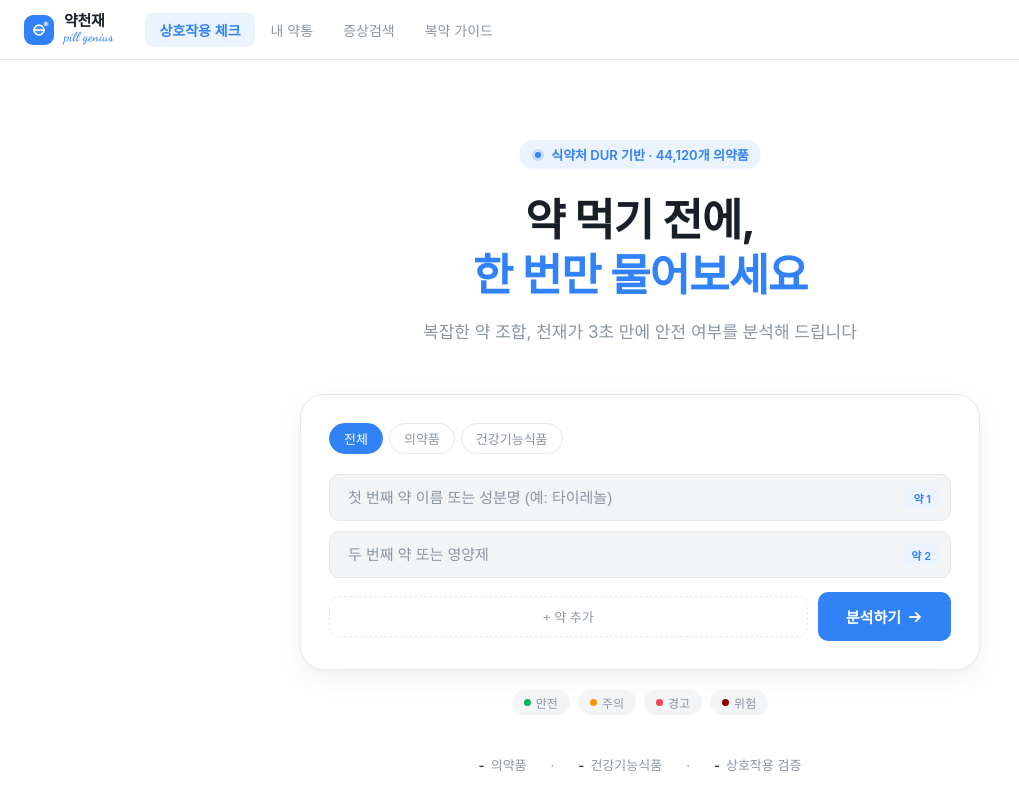
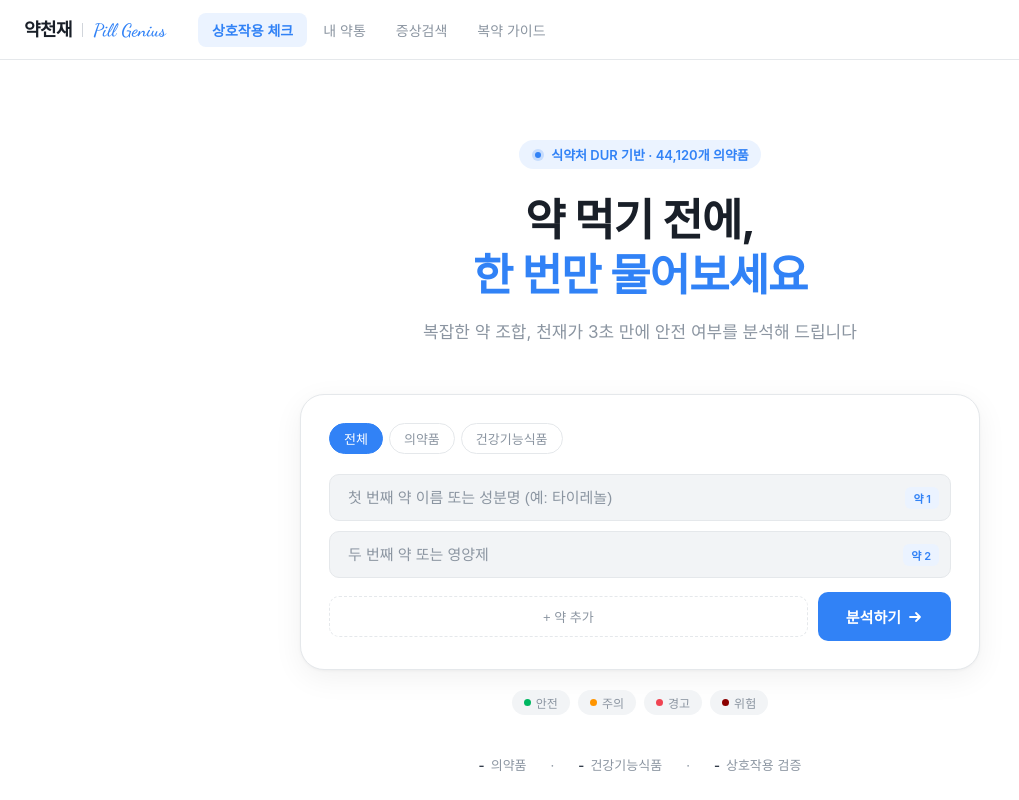
Before and after one commit to betokilab/pillgenius, a website: page public/index.html in a window 1280 px wide. Shown: the top 800 px of the page, without its empty margins (0-1019 px from the left). Drawn offline with Linux system fonts and the light colour scheme; no server answers; a web font is replaced by a local one.

Commit message:
로고 워드마크 - 아이콘 제거, 한글+영문 인라인 타이포

```diff
--- a/public/index.html
+++ b/public/index.html
@@ -67,32 +67,35 @@ nav {
 .nav-logo {
   display: flex;
   align-items: center;
-  gap: 10px;
+  gap: 0;
   cursor: pointer;
   text-decoration: none;
 }
-.nav-logo-lockup {
-  display: flex;
-  flex-direction: column;
-  align-items: flex-start;
-  gap: 0px;
-  line-height: 1;
-}
 .nav-logo-ko {
   font-family: 'Pretendard', sans-serif;
-  font-size: 15px;
-  font-weight: 700;
-  color: var(--text-primary);
-  letter-spacing: -0.3px;
-  line-height: 1.1;
+  font-size: 18px;
+  font-weight: 800;
+  color: #191F28;
+  letter-spacing: -0.5px;
+  line-height: 1;
+  vertical-align: middle;
+}
+.nav-logo-divider {
+  width: 1px;
+  height: 14px;
+  background: #D1D5DB;
+  margin: 0 10px;
+  display: inline-block;
+  vertical-align: middle;
 }
 .nav-logo-en {
   font-family: 'Dancing Script', cursive;
-  font-size: 13px;
+  font-size: 18px;
   font-weight: 600;
-  color: var(--blue);
+  color: #3182F6;
   letter-spacing: 0.2px;
-  line-height: 1.2;
+  line-height: 1;
+  vertical-align: middle;
 }
 .nav-links {
   display: flex;
@@ -694,21 +697,9 @@ footer {
 <!-- ===== 네비게이션 ===== -->
 <nav>
   <span class="nav-logo" onclick="showPage('home')">
-    <!-- 알약 SVG 아이콘 -->
-    <svg width="30" height="30" viewBox="0 0 30 30" fill="none" xmlns="http://www.w3.org/2000/svg">
-      <rect width="30" height="30" rx="9" fill="#3182F6"/>
-      <path d="M10 15C10 12.2386 12.2386 10 15 10C17.7614 10 20 12.2386 20 15C20 17.7614 17.7614 20 15 20C12.2386 20 10 17.7614 10 15Z" fill="white" fill-opacity="0.15"/>
-      <path d="M10 15H20" stroke="white" stroke-width="1.5" stroke-linecap="round"/>
-      <path d="M10 15C10 12.2386 12.2386 10 15 10C17.7614 10 20 12.2386 20 15" stroke="white" stroke-width="1.5" stroke-linecap="round"/>
-      <path d="M10 15C10 17.7614 12.2386 20 15 20C17.7614 20 20 17.7614 20 15" stroke="white" stroke-width="1.5" stroke-linecap="round"/>
-      <circle cx="22" cy="9" r="2.5" fill="#93C5FD"/>
-      <path d="M22 7.8V8.6M21.4 9H22.6" stroke="white" stroke-width="0.9" stroke-linecap="round"/>
-    </svg>
-    <!-- 로고 텍스트: 한글 고딕 + 영문 필기체 -->
-    <div class="nav-logo-lockup">
-      <span class="nav-logo-ko">약천재</span>
-      <span class="nav-logo-en">pill genius</span>
-    </div>
+    <span class="nav-logo-ko">약천재</span>
+    <span class="nav-logo-divider"></span>
+    <span class="nav-logo-en">Pill Genius</span>
   </span>
   <div class="nav-links">
     <button class="nav-link active" onclick="showPage('home',this)">상호작용 체크</button>
```
